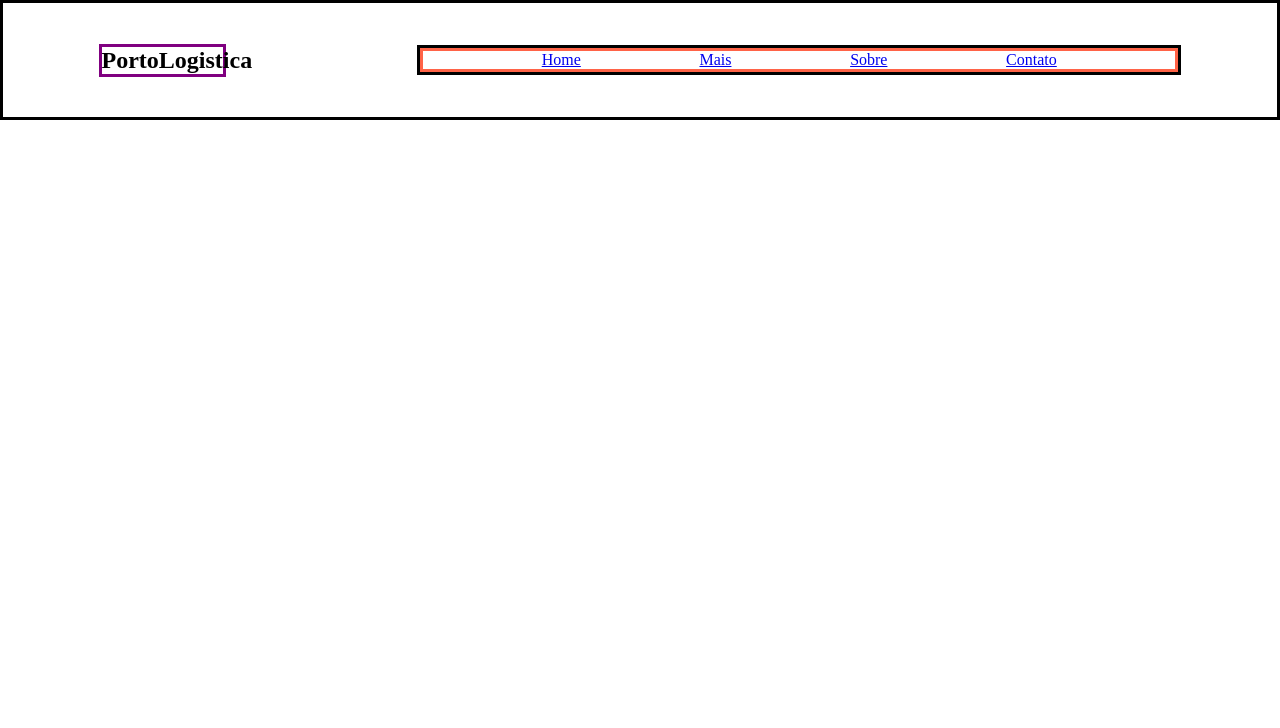
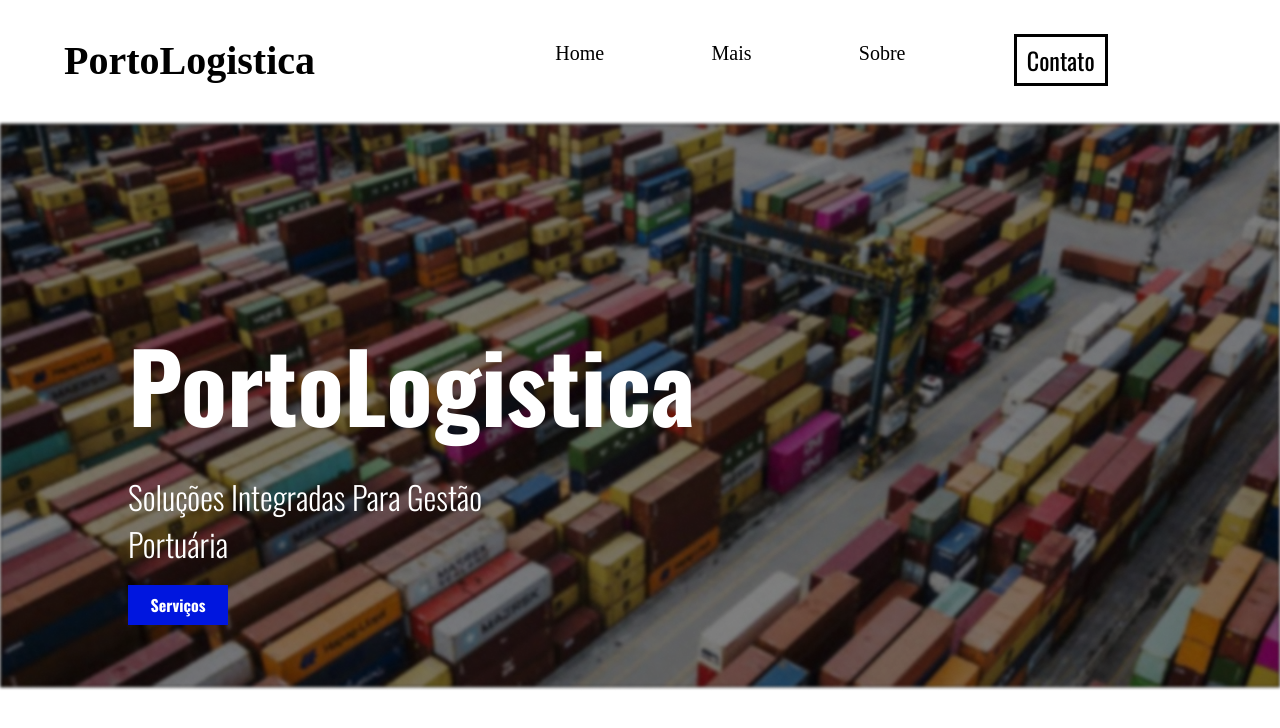
Before and after one commit to jonathanmenezesm/desafio2-portologistica, a plain HTML site: page index.html in a window 1280 px wide. Drawn offline with nearby package versions, Linux system fonts and the light colour scheme.

Commit message:
Adicionado uma section com um backgroud

```diff
--- a/index.html
+++ b/index.html
@@ -14,10 +14,17 @@
                 <li><a href="#" target="_blank"> Home </a></li>
                 <li> <a href="#" target="_blank"> Mais </a></li>
                 <li><a href="#" target="_blank"> Sobre </a></li>
-                <li><a href="#" target="_blank"> Contato </a></li>
+                <li><a href="#" target="_blank" id="contato"> Contato </a></li>
             </ul>
         </Nav>
     </header>
+    <main>
+        <section>
+            <p style="font-size: 96px; color: white;" id="p1">PortoLogistica</p> <br>
+            <p style="font-size: 32px; color: white;">Soluções Integradas Para Gestão Portuária</p> <br>
+            <p id="Serviços">Serviços</p>
+            </section>
 
+    </main>
 </body>
 </html>
--- a/style.scss
+++ b/style.scss
@@ -1,3 +1,5 @@
+@import url('https://fonts.googleapis.com/css2?family=Oswald:wght@200..700&family=Roboto:ital,wght@0,100;0,300;0,400;0,500;0,700;0,900;1,100;1,300;1,400;1,500;1,700;1,900&display=swap');
+
 * {
     margin: 0;
     padding: 0;
@@ -5,30 +7,109 @@
 }
 
 header {
-    border: solid black;
-    background-color: #fff;
+    background-color: #ffff;
     display: flex; //ativando as caixas flexiveis
     justify-content: space-around; //trabalha com eixo x - horizontal
     align-items: center; // centraliza no eixo y
     height: 15vh;
+    margin: 0;
 }
 
 h2 {
-    border: solid purple;
-    width: 10%;
+    width: 20%;
+    font-size: 40px;
 }
 
 nav {
-    border: solid black;
     width: 60%;
 }
 
 ul{
     display: flex;
     justify-content: space-evenly;
-    border: solid tomato;
     list-style: none;
+
+    li a {
+        text-decoration: none;
+        color: black;
+        font-size: 20px;
+
+    }
+
+    #contato {
+        font-family: oswald;
+        border: solid;
+        margin: 1px;
+        padding: 5px 10px 5px 10px;
+        font-size: 24px;
+
+
+    }
 }
+
+main {
+   section {
+       background-image: url(imagens/background.png);
+       background-size: contain;
+       background-repeat: no-repeat;
+       width: 100vw;
+       height: 100vh;
+
+       p {
+        display:flex;
+        font-family: oswald;
+        margin-left: 10%;
+        width: 35%;
+        font-weight: 300;
+
+    }
+    #p1 {
+        font-weight: bold;
+        padding-top: 15% ;
+    }
+
+    #Serviços {
+        background-color: rgba(0, 22, 223, 1);
+        color: white;
+        width: 100px;
+        height: 40px;
+        justify-content: center;
+        align-items: center;
+        font-weight: bold;
+    }
+
+   }
+
+}
+
+
+
+
+
+
+
+
+
+
+
+
+
+
+
+
+
+
+
+
+
+
+
+
+
+
+
+
+
 
 
 
```
Also changed, not shown: imagens/background-1.png (added), imagens/background.png (added), imagens/img_box_1.png (added), style.css, 2 other files.
